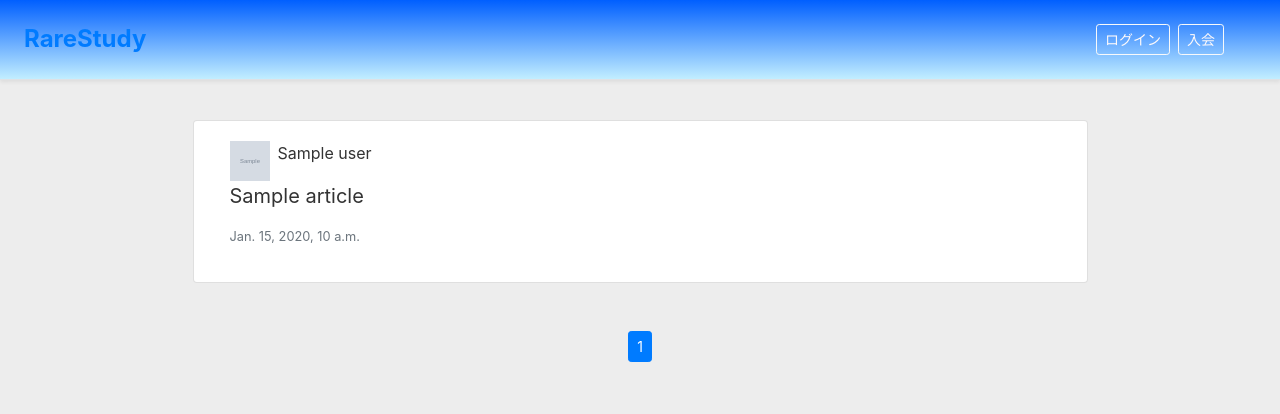
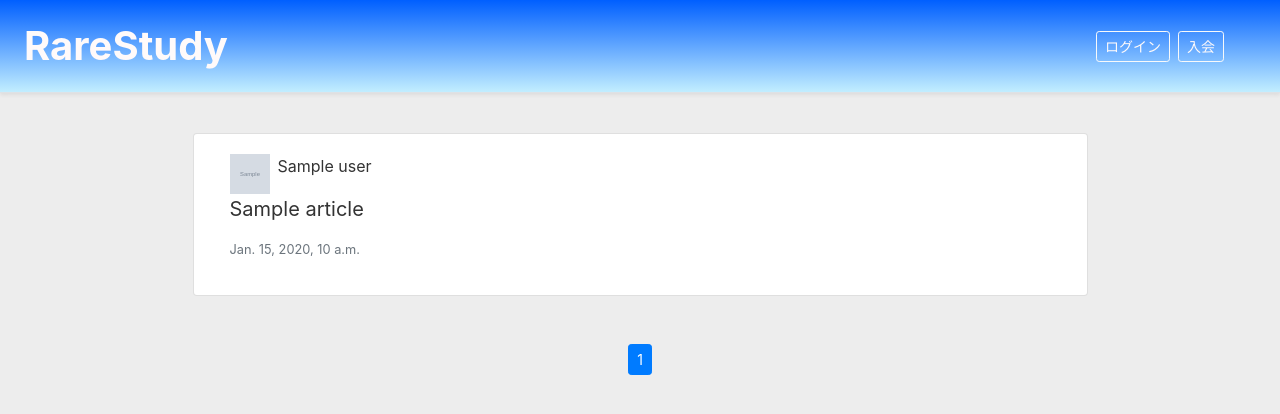
Before and after one commit to Reimei1213/RareStudy, a Django app: template rarestudy/templates/top/top.html in a window 1280 px wide. Shown: the top 414 px of the page. Run offline with Django 3.2, Linux system fonts and the light colour scheme; the template is opened without the code that fills it: most values are stand-ins (such as "Sample title", 1, 10 or a date in 2020); grey boxes marked "Sample" are stand-in pictures; some libraries are stand-ins or nearby versions.

Commit message:
change rarestudy_logo color

```diff
--- a/rarestudy/templates/base.html
+++ b/rarestudy/templates/base.html
@@ -8,7 +8,7 @@
     <link rel="stylesheet" href="https://stackpath.bootstrapcdn.com/bootstrap/4.3.1/css/bootstrap.min.css"
         integrity="sha384-ggOyR0iXCbMQv3Xipma34MD+dH/1fQ784/j6cY/iJTQUOhcWr7x9JvoRxT2MZw1T" crossorigin="anonymous">
     <link href="{% static "css/custom.css" %}" rel="stylesheet" />
-    <title>django-account</title>
+    <title>RareStudy</title>
     <style>
         .header{
             background: linear-gradient( #005FFF,#C2EEFF);
@@ -17,6 +17,10 @@
             color: #FFFAFA;
         }
         .logo{
+            color:#FFFAFA;
+            font-size: 30pt;
+        }
+        .img-circle{
             color:#FFFAFA
         }
     </style>
@@ -24,7 +28,7 @@
 <body>
 {% block header %}
     <div class="header text-white d-flex flex-column flex-md-row align-items-center p-3 px-md-4 mb-3  border-bottom shadow-sm">
-        <h4 class="logo my-0 mr-md-auto font-weight-bold text-muted"><a href="{% url 'rarestudy:top' %}">RareStudy</a></h4>
+        <a class="logo my-0 mr-md-auto font-weight-bold" href="{% url 'rarestudy:top' %}">RareStudy</a>
 
         <nav class="navbar my-2 my-md-0 mr-md-3 navbar navbar-expand navbar-light">
         {% if user.is_authenticated %}
```
